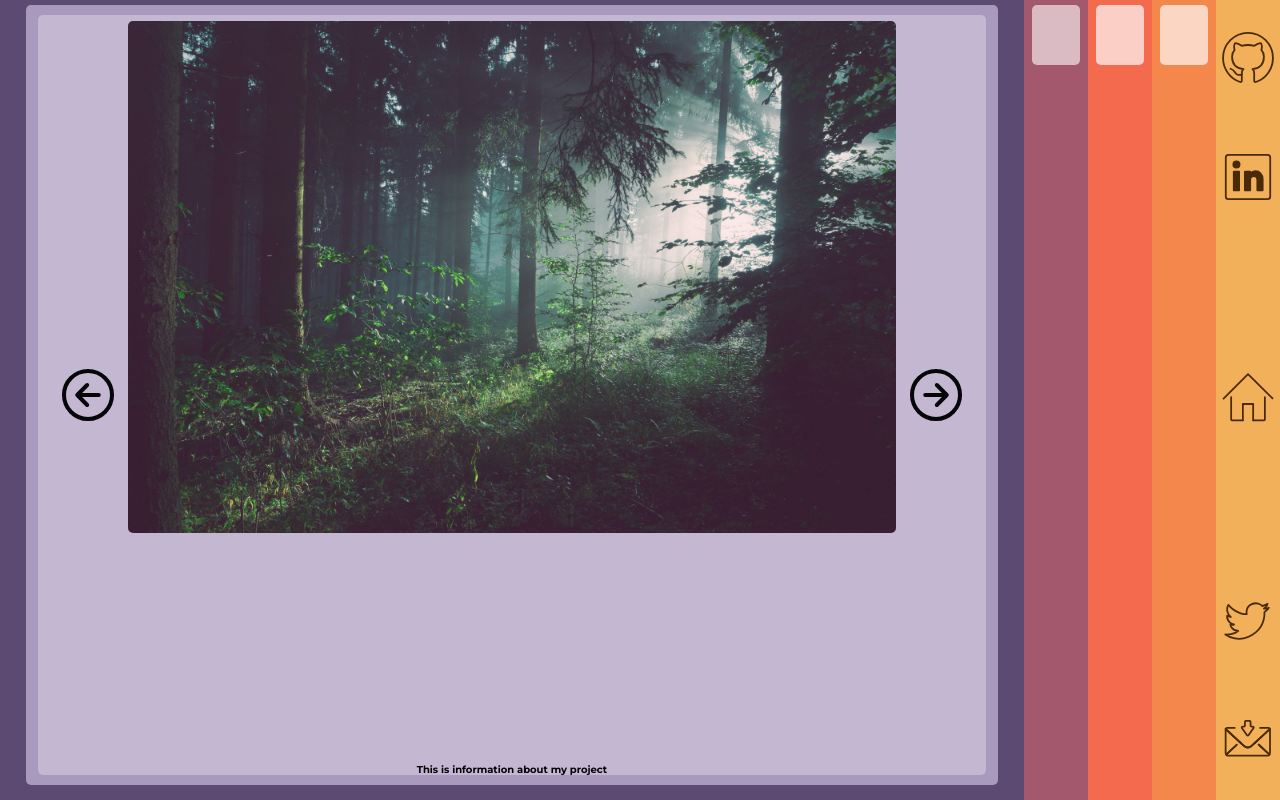
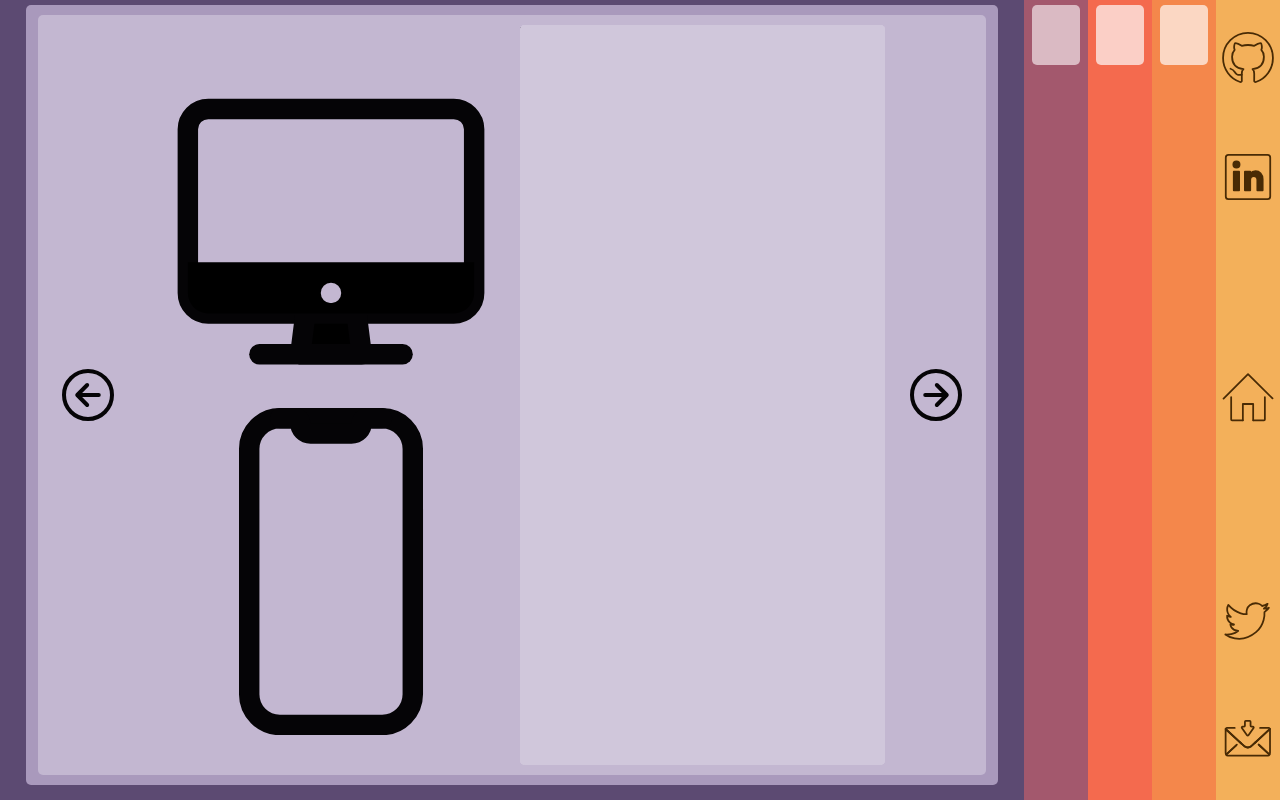
Before and after one commit to dayvista/portfolio-website, a React app: page /projects in a window 1280 px wide. Built offline with nearby package versions, Linux system fonts and the light colour scheme.

Commit message:
Continued work on carousel. Added desktop/mobile frame SVGs.

```diff
--- a/src/components/Icon/IconIndex.js
+++ b/src/components/Icon/IconIndex.js
@@ -21,6 +21,8 @@ import NodeJS from "./Icons/Skills/NodeJS";
 import Python from "./Icons/Skills/Python";
 
 // Carousel icons
+import DesktopTemplate from "./Icons/Carousel/DesktopTemplate";
+import MobileTemplate from "./Icons/Carousel/MobileTemplate";
 import BackArrow from "./Icons/Carousel/BackArrow";
 import NextArrow from "./Icons/Carousel/NextArrow";
 import RadioButtonOn from "./Icons/Carousel/RadioButtonOn";
@@ -28,6 +30,7 @@ import RadioButtonOff from "./Icons/Carousel/RadioButtonOff";
 
 const Icon = (props) => {
   switch (props.name) {
+    // Contact/social media links
     case "github":
       return <GitHub {...props} />;
     case "linkedin":
@@ -36,10 +39,12 @@ const Icon = (props) => {
       return <Twitter {...props} />;
     case "email":
       return <Email {...props} />;
+    // Sidebar SVGs
     case "sunrise":
       return <Sunrise {...props} />;
     case "home-button":
       return <HomeButton {...props} />;
+    // About section SVGs
     case "selfie":
       return <Selfie {...props} />;
     case "html":
@@ -54,6 +59,7 @@ const Icon = (props) => {
       return <NodeJS {...props} />;
     case "python":
       return <Python {...props} />;
+    // Projects Section SVGs
     case "back-arrow":
       return <BackArrow {...props} />;
     case "next-arrow":
@@ -62,6 +68,10 @@ const Icon = (props) => {
       return <RadioButtonOn {...props} />;
     case "radio-button-off":
       return <RadioButtonOff {...props} />;
+    case "desktop-template":
+      return <DesktopTemplate {...props} />;
+    case "mobile-template":
+      return <MobileTemplate {...props} />;
     default:
       return <Fragment style={{ display: "none" }} />;
   }
--- /dev/null
+++ b/src/components/Icon/Icons/Carousel/DesktopTemplate.js
@@ -0,0 +1,50 @@
+// Carousel icons designed by the Ionic framework team
+// https://ionicons.com/
+// https://ionicframework.com/
+
+import React from "react";
+
+const DesktopTemplate = ({ style, stroke }) => (
+  <svg
+    id="desktop-template"
+    style={style}
+    xmlns="http://www.w3.org/2000/svg"
+    width="512"
+    height="512"
+    viewBox="0 0 512 512"
+  >
+    <rect
+      x="32"
+      y="64"
+      width="448"
+      height="320"
+      rx="32"
+      ry="32"
+      fill="none"
+      stroke={stroke}
+      strokeLinejoin="round"
+      strokeWidth="32px"
+    />
+    <polygon
+      points="304 448 296 384 216 384 208 448 304 448"
+      stroke={stroke}
+      strokeLinecap="round"
+      strokeLinejoin="round"
+      strokeWidth="32px"
+    />
+    <line
+      x1="368"
+      y1="448"
+      x2="144"
+      y2="448"
+      fill="none"
+      stroke={stroke}
+      strokeLinecap="round"
+      strokeLinejoin="round"
+      strokeWidth="32px"
+    />
+    <path d="M32,304v48a32.09,32.09,0,0,0,32,32H448a32.09,32.09,0,0,0,32-32V304Zm224,64a16,16,0,1,1,16-16A16,16,0,0,1,256,368Z" />
+  </svg>
+);
+
+export default DesktopTemplate;
--- /dev/null
+++ b/src/components/Icon/Icons/Carousel/MobileTemplate.js
@@ -0,0 +1,44 @@
+// Carousel icons designed by the Ionic framework team
+// https://ionicons.com/
+// https://ionicframework.com/
+
+import React from "react";
+
+const MobileTemplate = ({ style, stroke }) => (
+  <svg
+    id="mobile-template"
+    style={style}
+    xmlns="http://www.w3.org/2000/svg"
+    width="512"
+    height="512"
+    viewBox="0 0 512 512"
+  >
+    <rect
+      x="128"
+      y="16"
+      width="256"
+      height="480"
+      rx="48"
+      ry="48"
+      style={{
+        fill: "none",
+        stroke: `${stroke}`,
+        strokeLinecap: "round",
+        strokeLinejoin: "round",
+        strokeWidth: "32px",
+      }}
+    />
+    <path
+      d="M176,16h24a8,8,0,0,1,8,8h0a16,16,0,0,0,16,16h64a16,16,0,0,0,16-16h0a8,8,0,0,1,8-8h24"
+      style={{
+        fill: "none",
+        stroke: `${stroke}`,
+        strokeLinecap: "round",
+        strokeLinejoin: "round",
+        strokeWidth: "32px",
+      }}
+    />
+  </svg>
+);
+
+export default MobileTemplate;
--- a/src/components/Sections/SectionToggles/ProjectsToggle.js
+++ b/src/components/Sections/SectionToggles/ProjectsToggle.js
@@ -10,16 +10,6 @@ import "../../../styles/css/Sections/Projects.css";
 const AnimatedIcon = animated(Icon);
 
 const stroke = "#050406";
-
-const useComponentWillMount = (func) => {
-  const willMount = useRef(true);
-
-  if (willMount.current) {
-    func();
-  }
-
-  willMount.current = false;
-};
 
 const ProjectsToggle = ({ index, sectionData, mVP, tVP }) => {
   const [carouselIndex, setCarouselIndex] = useState(0);
@@ -153,15 +143,42 @@ const ProjectsToggle = ({ index, sectionData, mVP, tVP }) => {
               {/* Carousel images */}
               {imgSprings.map((prop, i) => (
                 <Fragment key={`${i}-fragment`}>
+                  <animated.div className="projects-container">
+                    <AnimatedIcon
+                      name="desktop-template"
+                      stroke={stroke}
+                      style={prop}
+                    />
+                    <AnimatedIcon
+                      name="mobile-template"
+                      stroke={stroke}
+                      style={prop}
+                    />
+                  </animated.div>
+                  <animated.div className="text-container">
+                    <animated.p style={prop}>{projectsData[i].text}</animated.p>
+                  </animated.div>
+                  {/* <animated.div
+                    key={`slide-${i}-img-container`}
+                    className="image-container"
+                    style={prop}
+                  >
                     <animated.img
                       key={i}
                       id={`slide-${projectsData[i].id}`}
                       src={`${projectsData[i].src}`}
+                      // style={prop}
+                    ></animated.img>
+                  </animated.div>
+                  <animated.div
+                    key={`slide-${i}-text-container`}
+                    className="text-container"
                     style={prop}
-                  ></animated.img>
-                  <animated.p key={`slide-${i}-text`} style={prop}>
+                  >
+                    <animated.p key={`slide-${i}-text`}>
                       {projectsData[i].text}
                     </animated.p>
+                  </animated.div> */}
                 </Fragment>
               ))}
             </animated.div>
@@ -208,52 +225,3 @@ const ProjectsToggle = ({ index, sectionData, mVP, tVP }) => {
 };
 
 export default ProjectsToggle;
-
-// {/* <animated.div className="carousel-slider" style={carouselSpring}>
-//           {/* Carousel images */}
-//           {imgSprings.map((prop, i) => (
-//             <animated.img
-//               key={i}
-//               id={`slide-${projectsData[i].id}`}
-//               src={`${projectsData[i].src}`}
-//               style={prop}
-//             ></animated.img>
-//           ))}
-//         </animated.div>
-//         <animated.div
-//           className="arrow-container"
-//           style={{
-//             opacity: carouselSpring.opacity,
-//             width:
-//               index === `${sectionData.name}`
-//                 ? carouselSpring.width.interpolate({
-//                     range: [0, 0.1, 1],
-//                     output: ["0%", "100%", "100%"],
-//                   })
-//                 : carouselSpring.width.interpolate({
-//                     range: [0, 0.9, 1],
-//                     output: ["0%", "0%", "100%"],
-//                   }),
-//             height:
-//               index === `${sectionData.name}`
-//                 ? carouselSpring.height.interpolate({
-//                     range: [0, 0.1, 1],
-//                     output: ["0%", "15%", "15%"],
-//                   })
-//                 : carouselSpring.height.interpolate({
-//                     range: [0, 0.9, 1],
-//                     output: ["0%", "0%", "15%"],
-//                   }),
-//           }}
-//         >
-//           <AnimatedIcon
-//             name="back-arrow"
-//             stroke={stroke}
-//             handleClick={carouselCounter}
-//           />
-//           <AnimatedIcon
-//             name="next-arrow"
-//             stroke={stroke}
-//             handleClick={carouselCounter}
-//           />
-//         </animated.div> */}
--- a/src/styles/css/Sections/Projects.css
+++ b/src/styles/css/Sections/Projects.css
@@ -34,23 +34,36 @@
 }
 .carousel-slider {
   display: flex;
-  flex-direction: row;
+  flex-direction: column;
   justify-content: center;
   align-items: flex-start;
 }
-.carousel-slider img {
-  margin: 0.5vw 0 0 0;
+.carousel-slider .projects-container {
+  position: absolute;
+  height: 85%;
+  display: flex;
+  flex-direction: column;
+  justify-content: flex-start;
+  align-items: center;
+}
+.carousel-slider .projects-container svg {
+  margin: 1vw 0 0 0;
   border-radius: 0.5rem;
   user-select: none;
   -moz-user-select: none;
   -webkit-user-select: none;
   -ms-user-select: none;
-  width: 60vw;
-  position: absolute;
+  width: 30vw;
 }
-.carousel-slider p {
+.carousel-slider .text-container {
   align-self: flex-end;
   position: absolute;
+  background-color: #d0c7db;
+  height: 92.5%;
+  border-radius: 0.5rem;
+}
+.carousel-slider .text-container p {
+  font-size: 1.5vw;
 }
 .arrow-container {
   display: flex;
--- a/src/styles/less/Sections/Projects.less
+++ b/src/styles/less/Sections/Projects.less
@@ -28,22 +28,35 @@
 
 .carousel-slider {
   display: flex;
-  .flex-attributes(row, center, flex-start);
+  .flex-attributes(column, center, flex-start);
 
-  img {
-    margin: 0.5vw 0 0 0;
-    border-radius: 0.5rem;
-    user-select: none;
-    -moz-user-select: none;
-    -webkit-user-select: none;
-    -ms-user-select: none;
-    width: 60vw;
+  .projects-container {
     position: absolute;
+    height: 85%;
+    display: flex;
+    .flex-attributes(column, flex-start, center);
+
+    svg {
+      margin: 1vw 0 0 0;
+      border-radius: 0.5rem;
+      user-select: none;
+      -moz-user-select: none;
+      -webkit-user-select: none;
+      -ms-user-select: none;
+      width: 30vw;
+    }
   }
 
-  p {
+  .text-container {
     align-self: flex-end;
     position: absolute;
+    background-color: lighten(@color-1-purple, 45%);
+    height: 92.5%;
+    border-radius: 0.5rem;
+
+    p {
+      font-size: 1.5vw;
+    }
   }
 }
 
```
Lines whose indentation alone changed are shown as unchanged.
